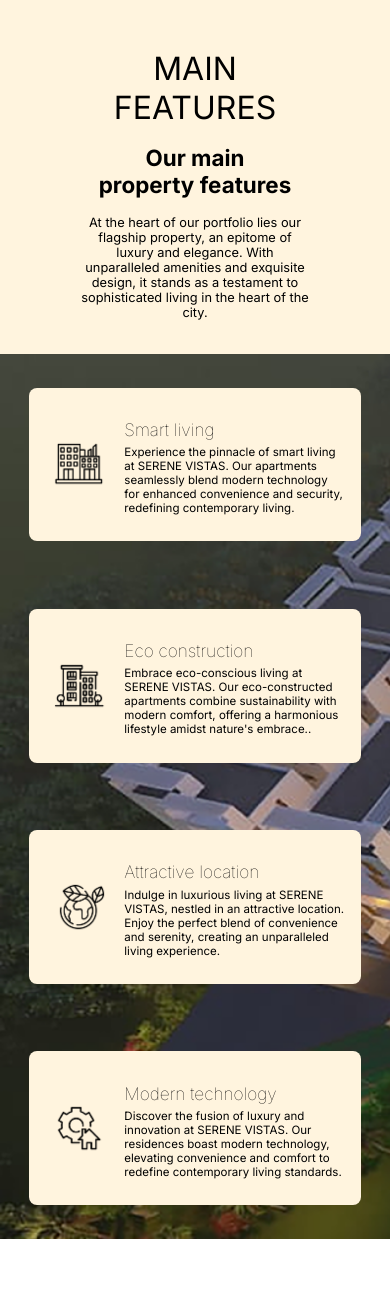
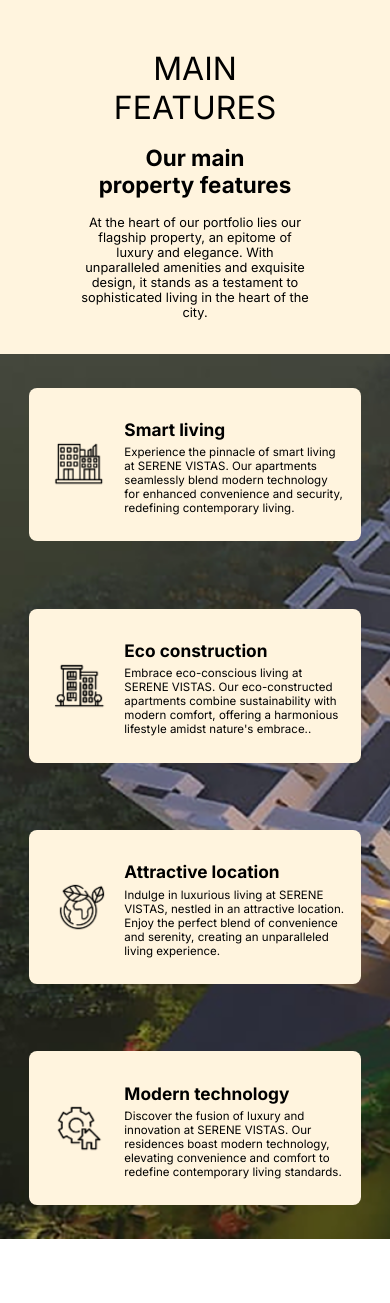
Before and after one commit to vishwashcv/serene-vistas, a PHP site: page / in a window 390 px wide. Shown: the part 2958-4261 px from the top of the page. Run offline with PHP 8.4, Linux system fonts and the light colour scheme.

Commit message:
9th commit

```diff
--- a/style.css
+++ b/style.css
@@ -429,10 +429,6 @@ body {
     .headings-two{
       font-size: 140%;
     }
-    .headings-three{
-      font-size: 120%;
-      font-weight: 100;
-    }
     .section-two{
       display: flex;
       flex-direction: column;
```
